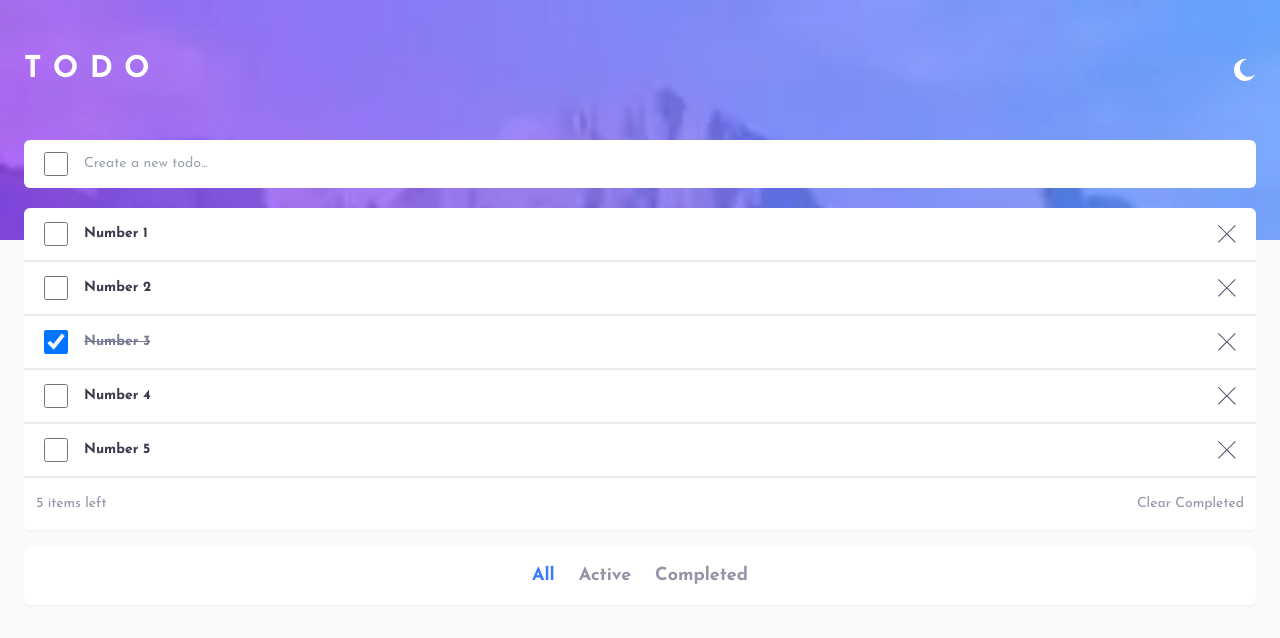
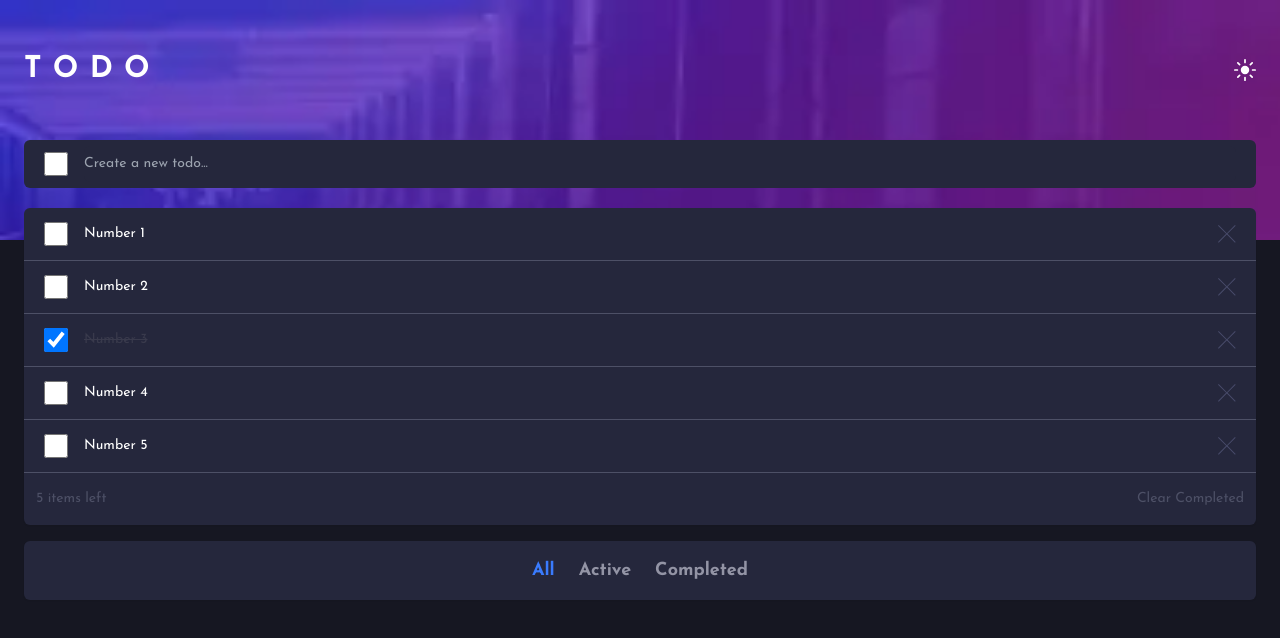
Before and after one commit to saullbrandao/todo-app, a Next.js app: page / in a window 1280 px wide. Shown: the top 638 px of the page. Built offline with nearby package versions, Linux system fonts and the light colour scheme.

Commit message:
feat: add a dark mode

```diff
--- a/src/components/Form/index.tsx
+++ b/src/components/Form/index.tsx
@@ -26,7 +26,7 @@ export function Form() {
   return (
     <form
       onSubmit={handleSubmit}
-      className="flex w-full h-12 rounded-md bg-white items-center gap-4 px-5 focus-within:ring-1 ring-black"
+      className="flex w-full h-12 rounded-md bg-white dark:bg-dark-blue-800 items-center gap-4 px-5 focus-within:ring-1 ring-black"
     >
       <CheckBox readOnly checked={false} />
       <Input onChange={handleItem} value={item} />
--- a/src/components/Header/index.tsx
+++ b/src/components/Header/index.tsx
@@ -1,10 +1,19 @@
+import { useTheme } from 'hooks/useTheme'
 import Image from 'next/image'
 
 export function Header() {
+  const {theme, handleTheme} = useTheme()
+
   return (
     <header className="flex justify-between items-center">
       <h1 className="text-3xl font-bold text-white tracking-wide">T O D O</h1>
-      <Image src="/icon-moon.svg" height={22} width={22} alt="moon icon" />
+      <Image
+        onClick={handleTheme}
+        src={`${theme === 'light' ? '/icon-moon.svg' : '/icon-sun.svg'}`}
+        height={22}
+        width={22}
+        alt="moon icon"
+      />
     </header>
   )
 }
--- a/src/components/Input/index.tsx
+++ b/src/components/Input/index.tsx
@@ -6,7 +6,7 @@ export function Input(props: InputHTMLAttributes<HTMLInputElement>) {
       {...props}
       type="text"
       placeholder="Create a new todo..."
-      className="flex-1 rounded-md text-sm py-2 outline-none"
+      className="flex-1 rounded-md text-sm py-2 outline-none dark:bg-dark-blue-800"
     />
   )
 }
--- a/src/components/List/index.tsx
+++ b/src/components/List/index.tsx
@@ -5,11 +5,11 @@ export function List() {
   const { filteredList, clearCompleted } = useTodo()
 
   return (
-    <ul className="flex flex-col items-center bg-white rounded-md w-full -mt-8 divide-y-2 divide-[#eae9ed] shadow-sm">
+    <ul className="flex flex-col items-center bg-white dark:bg-dark-blue-800 rounded-md w-full -mt-8 divide-y divide-[#eae9ed] dark:divide-dark-gray-400 shadow-sm">
       {filteredList?.map(item => (
         <ListItem key={item.id} item={item} />
       ))}
-      <li className="flex justify-between w-full px-3 py-4 text-light-gray-400 text-sm">
+      <li className="flex justify-between w-full px-3 py-4 text-light-gray-400 dark:text-dark-gray-400 text-sm">
         <span>{filteredList.length} items left</span>
         <button className='hover:text-light-gray-500' onClick={() => clearCompleted()}>Clear Completed</button>
       </li>
--- a/src/components/ListItem/index.tsx
+++ b/src/components/ListItem/index.tsx
@@ -16,8 +16,8 @@ export function ListItem({ item }: ListItemProps) {
           onChange={() => handleCheck(item.id)}
         />
         <label
-          className={`flex-1 py-4 text-sm text-dark-gray-500 font-bold cursor-pointer ${
-            item.checked && 'line-through text-dark-gray-300 '
+          className={`flex-1 py-4 text-sm text-dark-gray-500 dark:text-white cursor-pointer ${
+            item.checked && 'line-through text-dark-gray-300 dark:text-dark-gray-500 '
           }`}
           htmlFor={item.id}
         >
--- a/src/components/ListSection/index.tsx
+++ b/src/components/ListSection/index.tsx
@@ -7,10 +7,10 @@ export function ListSection() {
   return (
     <section className="flex flex-col gap-4 w-full px-6">
       <List />
-      <nav className="flex justify-center gap-6 bg-white w-full px-5 py-4 rounded-md shadow-sm text-light-gray-400">
-        <button className={`font-bold hover:text-light-gray-500 ${filter === 'all' && 'text-primary'}`} onClick={() => handleFilter('all')}>All</button>
-        <button className={`font-bold hover:text-light-gray-500 ${filter === 'active' && 'text-primary'}`} onClick={() => handleFilter('active')}>Active</button>
-        <button className={`font-bold hover:text-light-gray-500 ${filter === 'completed' && 'text-primary'}`} onClick={() => handleFilter('completed')}>Completed</button>
+      <nav className="flex justify-center gap-6 bg-white dark:bg-dark-blue-800 w-full px-5 py-4 rounded-md shadow-sm text-light-gray-400">
+        <button className={`font-bold hover:text-light-gray-500 dark:hover:text-white ${filter === 'all' && 'text-primary'}`} onClick={() => handleFilter('all')}>All</button>
+        <button className={`font-bold hover:text-light-gray-500 dark:hover:text-white ${filter === 'active' && 'text-primary'}`} onClick={() => handleFilter('active')}>Active</button>
+        <button className={`font-bold hover:text-light-gray-500 dark:hover:text-white ${filter === 'completed' && 'text-primary'}`} onClick={() => handleFilter('completed')}>Completed</button>
       </nav>
     </section>
   )
--- a/src/components/TopSection/index.tsx
+++ b/src/components/TopSection/index.tsx
@@ -3,7 +3,7 @@ import { Header } from 'components/Header'
 
 export function TopSection() {
   return (
-    <section className="flex flex-col justify-evenly px-6 bg-mobile-light bg-no-repeat bg-cover min-h-[30%]">
+    <section className="flex flex-col justify-evenly px-6 bg-mobile-light dark:bg-mobile-dark bg-no-repeat bg-cover min-h-[30%]">
       <Header />
       <Form />
     </section>
--- /dev/null
+++ b/src/hooks/useTheme.tsx
@@ -0,0 +1,43 @@
+import { createContext, ReactNode, useContext, useEffect, useState } from "react";
+
+type Theme = 'light' | 'dark'
+
+type ThemeContextType = {
+  theme: Theme
+  handleTheme: () => void
+}
+
+type ThemeContextProviderProps = {
+  children: ReactNode
+}
+
+const ThemeContext = createContext({} as ThemeContextType)
+
+
+
+export function ThemeContextProvider(props: ThemeContextProviderProps) {
+  const [theme, setTheme] = useState<Theme>('dark')
+
+  function handleTheme() {
+    theme === 'light'
+     ? setTheme('dark')
+     : setTheme('light')
+  }
+
+  useEffect(() => {
+    theme === 'light'
+      ? document.documentElement.classList.remove('dark')
+      : document.documentElement.classList.add('dark')
+  }, [theme])
+
+  return (
+    <ThemeContext.Provider value={{theme, handleTheme}}>
+      {props.children}
+    </ThemeContext.Provider>
+  )
+}
+
+export function useTheme() {
+  const value = useContext(ThemeContext)
+  return value
+}
--- a/src/pages/_app.tsx
+++ b/src/pages/_app.tsx
@@ -1,12 +1,15 @@
 import 'styles/globals.css'
 import type { AppProps } from 'next/app'
 import { TodoContextProvider } from 'hooks/useTodo'
+import { ThemeContextProvider } from 'hooks/useTheme'
 
 function MyApp({ Component, pageProps }: AppProps) {
   return (
-    <TodoContextProvider>
-      <Component {...pageProps} />
-    </TodoContextProvider>
+    <ThemeContextProvider>
+      <TodoContextProvider>
+        <Component {...pageProps} />
+      </TodoContextProvider>
+    </ThemeContextProvider>
   )
 }
 export default MyApp
--- a/src/templates/Home/index.tsx
+++ b/src/templates/Home/index.tsx
@@ -3,7 +3,7 @@ import { TopSection } from 'components/TopSection'
 
 export function Home() {
   return (
-    <main className="h-screen w-screen flex flex-col mx-auto">
+    <main className="h-screen w-screen flex flex-col mx-auto bg-light-gray-100 dark:bg-dark-blue-900">
       <TopSection />
       <ListSection />
     </main>
--- a/tailwind.config.js
+++ b/tailwind.config.js
@@ -5,7 +5,7 @@ module.exports = {
     './src/components/**/*.{js,ts,jsx,tsx}',
     './src/templates/**/*.{js,ts,jsx,tsx}',
   ],
-  darkMode: false, // or 'media' or 'class'
+  darkMode: 'class', // or 'media' or 'class'
   theme: {
     extend: {
       backgroundImage: theme => ({
```
